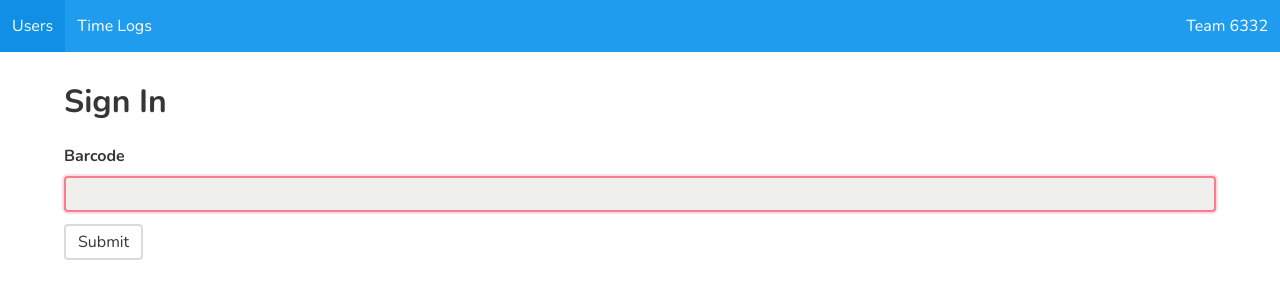
After one commit to alongreyber/Team-Captain, a Flask app: page /clockin in a window 1280 px wide. The commit adds this page. Shown: the top 300 px of the page. Run offline with Flask 2, Linux system fonts and the light colour scheme; style sheets or scripts are compiled from the project's sources; some libraries are stand-ins or nearby versions.

Commit message:
Started working on a sign in page

```diff
--- a/app/forms.py
+++ b/app/forms.py
@@ -7,3 +7,9 @@ UserForm = model_form(models.User, field_args = {
     'email' : {'label' : "Email"},
     'barcode' : {'label' : "Barcode"},
 })
+
+TimeLogForm = model_form(models.TimeLog, field_args = {
+    'user' : {'label' : "User", 'label_attr' : 'email'},
+    'time_in' : {'label' : "Time In"},
+    'time_out' : {'label' : "Time Out"},
+})
--- a/app/models.py
+++ b/app/models.py
@@ -1,3 +1,4 @@
+import datetime
 from app import db
 
 class BaseModel(db.Document):
@@ -14,6 +15,9 @@ class TimeLog(BaseModel):
     time_in = db.DateTimeField()
     time_out = db.DateTimeField()
 
+# Sample data
 if not User.objects(email='alongreyber@gmail.com'):
-    User(email='alongreyber@gmail.com', first_name='Alon', last_name='Greyber').save()
+    u1 = User(email='alongreyber@gmail.com', first_name='Alon', last_name='Greyber').save()
     User(email='amgreybe@ncsu.edu', first_name='Ricky', last_name='Bobby').save()
+    TimeLog(user=u1, time_in=datetime.datetime.now(),
+                     time_out=datetime.datetime.now() + datetime.timedelta(hours=5)).save()
--- a/app/routes.py
+++ b/app/routes.py
@@ -1,16 +1,26 @@
 from app import app, models, forms
-from flask import render_template, request, redirect, flash, session
+from flask import render_template, request, redirect, flash, session, abort
+
+import datetime
 
 from flask_mongoengine.wtf import model_form
 
 @app.route('/')
+@app.route('/users')
 def user_list():
     users = models.User.objects
     return render_template('user_list.html', users=users)
 
+@app.route('/timelogs')
+def timelog_list():
+    timelogs = models.TimeLog.objects
+    return render_template('timelog_list.html', timelogs=timelogs)
+
 @app.route('/u/<id>', methods=['GET', 'POST'])
 def user_info(id):
     user = models.User.objects(id=id).first()
+    if not user:
+        abort(404)
     form = forms.UserForm(request.form, data=user.to_mongo().to_dict())
     if form.validate_on_submit():
         user_updated_dict = form.data
@@ -20,6 +30,37 @@ def user_info(id):
         flash_errors(form)
     return render_template('user_info.html', user=user, form=form)
 
+@app.route('/t/<id>', methods=['GET', 'POST'])
+def timelog_info(id):
+    timelog = models.TimeLog.objects(id=id).first()
+    if not timelog:
+        abort(404)
+    form = forms.TimeLogForm(request.form, data=timelog.to_mongo().to_dict())
+    if form.validate_on_submit():
+        updated_dict = form.data
+        del updated_dict['csrf_token']
+        timelog.update(**updated_dict)
+    if len(form.errors) > 0:
+        flash_errors(form)
+    return render_template('timelog_info.html', timelog=timelog, form=form)
+
+@app.route('/clockin')
+def clock_in():
+    if request.args.get('barcode'):
+        user = models.User.objects(barcode=request.args.get('barcode')).first()
+        if not user:
+            flash('Invalid Barcode', 'danger')
+            return render_template('clock_in.html')
+        # Look for a time log with a sign in but not a sign out
+        timelog = models.TimeLog.objects(user=user.id, time_out=None).first()
+        if not timelog:
+            timelog = models.TimeLog(user=user.id, time_in=datetime.datetime.now())
+            flash('Signed in', 'success')
+        else:
+            timelog.time_out = datetime.datetime.now()
+            flash('Signed out', 'success')
+    return render_template('clock_in.html')
+
 def flash_errors(form):
     """Flash errors from a form at the top of the page"""
     for field, errors in form.errors.items():
--- /dev/null
+++ b/app/sass/layout.scss
@@ -0,0 +1,3 @@
+#main-container {
+    margin-top: 2em;
+}
--- a/app/sass/main.scss
+++ b/app/sass/main.scss
@@ -23,3 +23,7 @@ $input-shadow: none;
 
 // Import the rest of Bulma
 @import "bulma-0.7.1/bulma.sass";
+
+// Include our stuff
+
+@import 'layout';
--- a/app/templates/base.html
+++ b/app/templates/base.html
@@ -1,10 +1,9 @@
 <html>
     <head>
-	<!-- Material Icons -->
-	<link href="https://fonts.googleapis.com/icon?family=Material+Icons" rel="stylesheet">
+	<!-- Font Awesome Icons -->
+	<script defer src="https://use.fontawesome.com/releases/v5.1.0/js/all.js"></script>
 	<!-- Main stylesheet -->
 	<link rel= "stylesheet" type= "text/css" href= "{{ url_for('static',filename='styles/main.css')}}">
-
 
 	<meta charset="utf-8">
 	<meta name="viewport" content="width=device-width, initial-scale=1">
@@ -17,12 +16,12 @@
     </head>
     <body>
 	<div class="navbar is-info">
-	    <div class="navbar-menu">
+	    <div class="navbar-menu is-active">
 		<div class="navbar-start">
 		    <a href="{{url_for('user_list')}}" class="navbar-item {{ "is-active" if request.path == '/' }}">
 			Users
 		    </a>
-		    <a href="#" class="navbar-item">
+		    <a href="{{url_for('timelog_list')}}" class="navbar-item">
 			Time Logs
 		    </a>
 		</div>
@@ -35,7 +34,7 @@
 	</div>
 	{% block nav %}{% endblock %}
 
-	<div class="container">
+	<div class="container" id='main-container'>
 	    {% with messages = get_flashed_messages(with_categories=true) %}
 	    {% if messages %}
 		{% for category, message in messages %}
--- /dev/null
+++ b/app/templates/clock_in.html
@@ -0,0 +1,14 @@
+{% extends 'base.html' %}
+
+{% block content %}
+<h1 class="title">Sign In</h1>
+<form action="" method="get">
+    <div class="field">
+	<div class="label">Barcode</div>
+	<div class="control">
+	    <input class="input" type="text" name="barcode" autofocus>
+	</div>
+    </div>
+    <input class="button" type="submit" value="Submit">
+</form>
+{% endblock %}
--- a/app/templates/user_list.html
+++ b/app/templates/user_list.html
@@ -1,7 +1,7 @@
 {% extends 'base.html' %}
 {% block content %}
 
-<h1> All Users </h1>
+<h1 class="title"> All Users </h1>
 <table class="table">
     <thead>
 	<tr>
```
Also changed, not shown: app/templates/timelog_info.html (added, +28 -0 lines), app/templates/timelog_list.html (added, +44 -0 lines).
